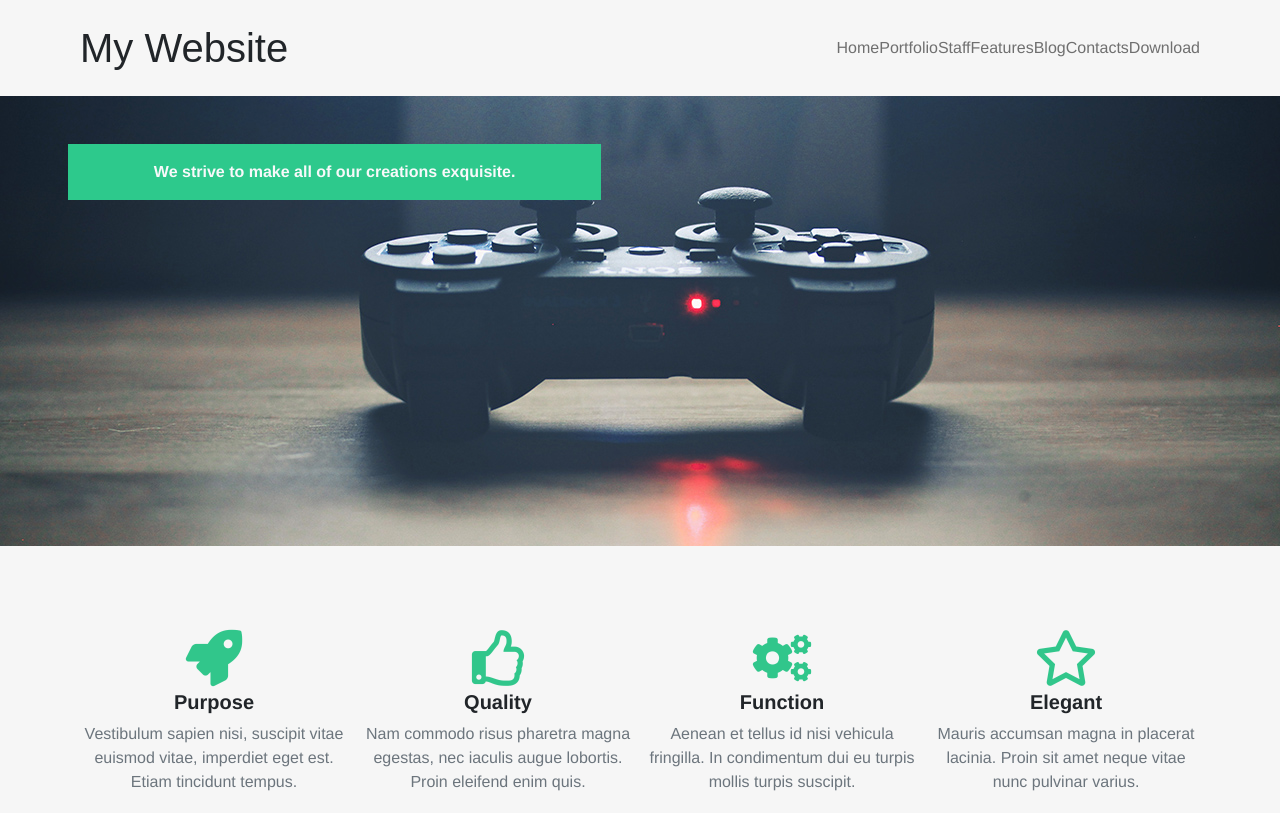
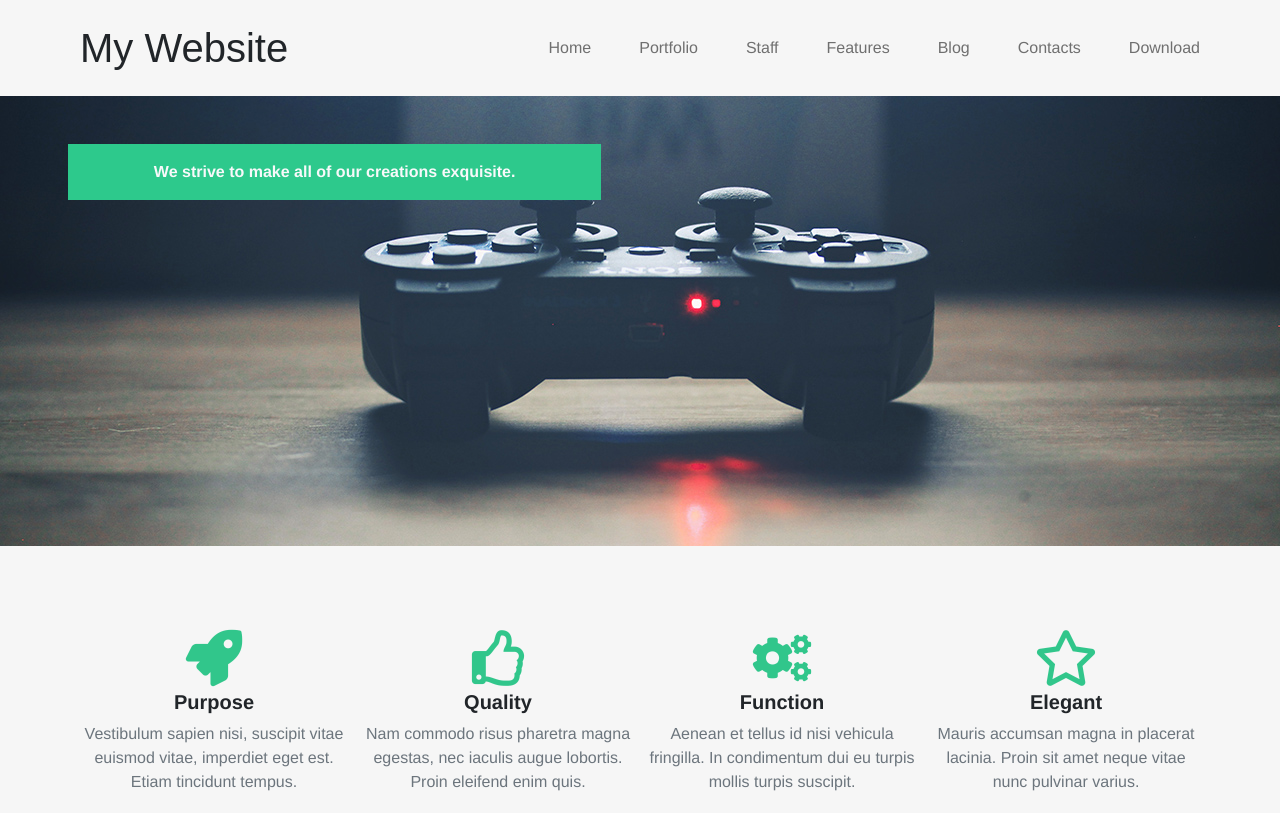
Before and after one commit to victor-uni-kilo/ITA-Website-Building-A01, a plain HTML site: page index.html in a window 1280 px wide. Shown: the top 813 px of the page. Drawn offline with Linux system fonts and the light colour scheme.

Commit message:
Refactor to reduce css classes

```diff
--- a/css/style.css
+++ b/css/style.css
@@ -71,20 +71,20 @@ footer {
 @media screen and (max-width: 767px) {
   :root {
     --edge-spacing: 1rem;
-  };
+  }
 
 }
 
 @media screen and (min-width: 768px) and (max-width: 1199px) {
   :root {
     --edge-spacing: 6rem;
-  };
+  }
 
 }
 
 @media screen and (min-width: 1200px) {
   :root {
     --edge-spacing: 5rem;
-  };
+  }
 
 }
--- a/index.html
+++ b/index.html
@@ -29,24 +29,24 @@
         </button>
 
         <div class="collapse navbar-collapse" id="toggleMobileMenu">
-          <ul id="nav-list" class="navbar-nav ms-auto fs-6 p-0">
-            <li><a class="nav-link p-0" href="#">Home</a></li>
-            <li><a class="nav-link p-0" href="#">Portfolio</a></li>
-            <li><a class="nav-link p-0" href="#">Staff</a></li>
-            <li><a class="nav-link p-0" href="#">Features</a></li>
-            <li><a class="nav-link p-0" href="#">Blog</a></li>
-            <li><a class="nav-link p-0" href="#">Contacts</a></li>
+          <ul id="nav-list" class="navbar-nav ms-auto fs-6 p-0 ">
+            <li><a class="nav-link p-0 me-1 me-md-2 me-lg-4 me-xl-5" href="#">Home</a></li>
+            <li><a class="nav-link p-0 me-1 me-md-2 me-lg-4 me-xl-5" href="#">Portfolio</a></li>
+            <li><a class="nav-link p-0 me-1 me-md-2 me-lg-4 me-xl-5" href="#">Staff</a></li>
+            <li><a class="nav-link p-0 me-1 me-md-2 me-lg-4 me-xl-5" href="#">Features</a></li>
+            <li><a class="nav-link p-0 me-1 me-md-2 me-lg-4 me-xl-5" href="#">Blog</a></li>
+            <li><a class="nav-link p-0 me-1 me-md-2 me-lg-4 me-xl-5" href="#">Contacts</a></li>
             <li><a class="nav-link p-0" href="#">Download</a></li>
           </ul>
         </div>
       </nav>
     </header>
     <!-- HERO BANNER -->
-    <section class="container-fluid position-relative px-0">
-      <img class="d-block w-100" src="images/hero.jpg" alt="hero-image">
+    <section class="container-fluid position-relative px-0 ">
+      <img class="w-100" src="images/hero.jpg" alt="hero-image">
       <div class="cst-px row justify-content-md-start justify-content-sm-center">
         <span
-          class="col-12 col-md-6 col-xl-5 cst-banner position-absolute top-0 mt-5 p-3 fs-6 fs-xl-4 fw-bold text-center text-light">
+          class="col-12 col-md-6 col-xl-5 cst-banner position-absolute top-0  mt-md-4 mt-xl-5 p-3 fs-6 fs-xl-4 fw-bold text-center text-light">
           We strive to make all of our creations exquisite.
         </span>
       </div>
```
